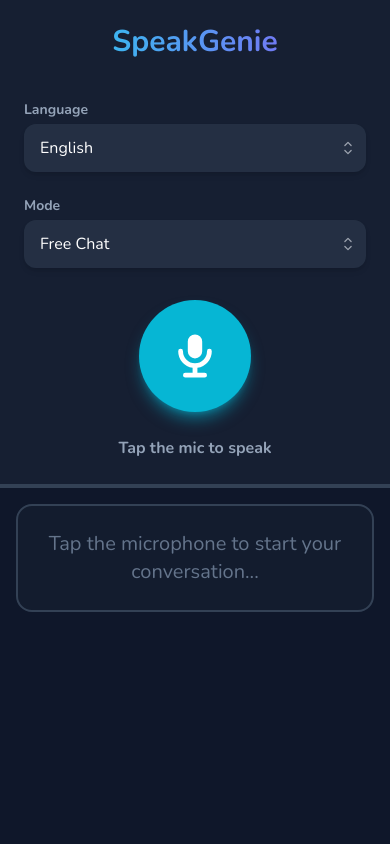
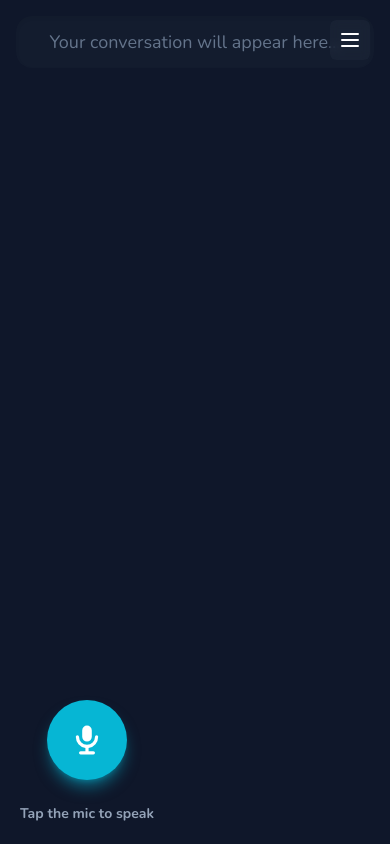
Before and after one commit to kaustubhduse/AI-Voice-Tutor-Frontend, a React (Create React App) app: page /chat in a window 390 px wide. Built offline with nearby package versions, Linux system fonts and the light colour scheme.

Commit message:
Added role-based

```diff
--- a/src/components/ChatWindow.js
+++ b/src/components/ChatWindow.js
@@ -1,17 +1,27 @@
 import React from 'react';
 import ChatMessage from './ChatMessage';
 
-function ChatWindow({ conversation, chatWindowRef }) {
+function ChatWindow({ conversation, chatWindowRef, speakingMessageIndex, highlightedWordIndex, language }) {
   return (
     <div className="w-full md:w-3/4 p-4 sm:p-6 md:p-8 flex flex-col">
-      <div ref={chatWindowRef} className="flex-grow bg-slate-800/30 border-2 border-slate-700 rounded-2xl p-6 overflow-y-auto flex flex-col gap-5">
+      {/* v-- THIS IS THE CORRECTED LINE --v */}
+      <div
+        ref={chatWindowRef}
+        className="flex-grow bg-slate-800/30 rounded-2xl p-3 sm:p-6 overflow-y-auto flex flex-col gap-4 shadow-inner"
+      >
         {conversation.length === 0 ? (
-          <div className="flex-grow flex items-center justify-center text-slate-500 text-xl text-center">
-            Tap the microphone to start your conversation...
+          <div className="flex-grow flex items-center justify-center text-slate-500 text-lg md:text-xl text-center">
+            Your conversation will appear here...
           </div>
         ) : (
           conversation.map((msg, index) => (
-            <ChatMessage key={index} message={msg} />
+            <ChatMessage
+              key={index}
+              message={msg}
+              isSpeaking={speakingMessageIndex === index}
+              highlightedWordIndex={speakingMessageIndex === index ? highlightedWordIndex : null}
+              language={language}
+            />
           ))
         )}
       </div>
--- a/src/components/ControlPanel.js
+++ b/src/components/ControlPanel.js
@@ -1,71 +1,31 @@
 import React, { Fragment } from 'react';
 import { Listbox, Transition } from '@headlessui/react';
-// v-- THIS IS THE CORRECTED LINE --v
-import { CheckIcon, ChevronUpDownIcon as SelectorIcon } from '@heroicons/react/24/solid';
-import { motion } from 'framer-motion';
+import { CheckIcon, ChevronUpDownIcon as SelectorIcon, XMarkIcon as XIcon } from '@heroicons/react/24/solid';
+import { motion, AnimatePresence } from 'framer-motion';
 import SpeakButton from './SpeakButton';
 import { Link } from 'react-router-dom';
 
-// We'll define our options here to keep the main component clean
-const languageOptions = [
-  { name: 'English', value: 'en-US' },
-  { name: 'Hindi (हिन्दी)', value: 'hi-IN' },
-];
+const languageOptions = [ { name: 'English', value: 'en-US' }, { name: 'Hindi (हिन्दी)', value: 'hi-IN' } ];
+const modeOptions = [ { name: 'Free Chat', value: 'free-chat' }, { name: 'Roleplay', value: 'roleplay' } ];
+const roleplayOptions = [ { name: '🏫 At School', value: 'At School' }, { name: '🛒 At the Store', value: 'At the Store' }, { name: '👨‍👩‍👧 At Home', value: 'At Home' } ];
 
-const modeOptions = [
-  { name: 'Free Chat', value: 'free-chat' },
-  { name: 'Roleplay', value: 'roleplay' },
-];
-
-const roleplayOptions = [
-  { name: '🏫 At School', value: 'At School' },
-  { name: '🛒 At the Store', value: 'At the Store' },
-  { name: '👨‍👩‍👧 At Home', value: 'At Home' },
-];
-
-// A reusable custom dropdown component
 function CustomSelect({ label, value, onChange, options }) {
   const selectedOption = options.find(opt => opt.value === value);
-
   return (
     <div>
       <label className="block text-sm font-bold text-slate-400 mb-1">{label}</label>
       <Listbox value={value} onChange={onChange}>
         <div className="relative">
-          <Listbox.Button className="relative w-full cursor-pointer rounded-xl bg-slate-700/50 py-3 pl-4 pr-10 text-left text-white shadow-md focus:outline-none focus-visible:border-pink-500 focus-visible:ring-2 focus-visible:ring-white/75 focus-visible:ring-offset-2 focus-visible:ring-offset-pink-500 sm:text-lg">
+          <Listbox.Button className="relative w-full cursor-pointer rounded-xl bg-slate-700/50 py-3 pl-4 pr-10 text-left text-white shadow-md focus:outline-none focus-visible:border-pink-500 focus-visible:ring-2 focus-visible:ring-white/75 text-base sm:text-lg">
             <span className="block truncate">{selectedOption.name}</span>
-            <span className="pointer-events-none absolute inset-y-0 right-0 flex items-center pr-2">
-              <SelectorIcon className="h-5 w-5 text-gray-400" aria-hidden="true" />
-            </span>
+            <span className="pointer-events-none absolute inset-y-0 right-0 flex items-center pr-2"><SelectorIcon className="h-5 w-5 text-gray-400" aria-hidden="true" /></span>
           </Listbox.Button>
-          <Transition
-            as={Fragment}
-            leave="transition ease-in duration-100"
-            leaveFrom="opacity-100"
-            leaveTo="opacity-0"
-          >
-            <Listbox.Options className="absolute mt-1 max-h-60 w-full overflow-auto rounded-xl bg-slate-800/80 backdrop-blur-md py-1 text-base shadow-lg ring-1 ring-black/5 focus:outline-none sm:text-lg z-20">
+          <Transition as={Fragment} leave="transition ease-in duration-100" leaveFrom="opacity-100" leaveTo="opacity-0">
+            <Listbox.Options className="absolute mt-1 max-h-60 w-full overflow-auto rounded-xl bg-slate-800/80 backdrop-blur-md py-1 shadow-lg ring-1 ring-black/5 focus:outline-none text-base sm:text-lg z-20">
               {options.map((option, index) => (
-                <Listbox.Option
-                  key={index}
-                  className={({ active }) =>
-                    `relative cursor-pointer select-none py-2 pl-10 pr-4 ${
-                      active ? 'bg-pink-500/30 text-pink-300' : 'text-slate-200'
-                    }`
-                  }
-                  value={option.value}
-                >
+                <Listbox.Option key={index} className={({ active }) => `relative cursor-pointer select-none py-2 pl-10 pr-4 ${active ? 'bg-pink-500/30 text-pink-300' : 'text-slate-200'}`} value={option.value}>
                   {({ selected }) => (
-                    <>
-                      <span className={`block truncate ${selected ? 'font-medium' : 'font-normal'}`}>
-                        {option.name}
-                      </span>
-                      {selected ? (
-                        <span className="absolute inset-y-0 left-0 flex items-center pl-3 text-pink-400">
-                          <CheckIcon className="h-5 w-5" aria-hidden="true" />
-                        </span>
-                      ) : null}
-                    </>
+                    <><span className={`block truncate ${selected ? 'font-medium' : 'font-normal'}`}>{option.name}</span>{selected ? <span className="absolute inset-y-0 left-0 flex items-center pl-3 text-pink-400"><CheckIcon className="h-5 w-5" aria-hidden="true" /></span> : null}</>
                   )}
                 </Listbox.Option>
               ))}
@@ -79,23 +39,24 @@
 
 function ControlPanel(props) {
   const {
+    isOpen, setIsOpen,
     language, setLanguage,
     mode, setMode,
     roleplayTopic, setRoleplayTopic,
-    ...speakButtonProps // Pass the rest of the props to SpeakButton
+    ...speakButtonProps
   } = props;
 
-  return (
-    <motion.div
-      className="w-full md:w-1/4 bg-slate-800/50 p-6 flex flex-col items-center justify-between border-b-4 md:border-b-0 md:border-r-4 border-slate-700"
-      initial={{ x: '-100%' }}
-      animate={{ x: 0 }}
-      transition={{ type: 'spring', stiffness: 50, damping: 15 }}
-    >
+  const panelContent = (
+    <div className="w-full h-full p-6 flex flex-col justify-between">
       <div className="w-full">
-        <Link to="/" className="text-3xl md:text-4xl font-bold bg-gradient-to-r from-cyan-400 to-violet-500 bg-clip-text text-transparent mb-10 text-center block">
-          SpeakGenie
-        </Link>
+        <div className="flex justify-between items-center mb-10">
+          <Link to="/" className="text-3xl font-bold bg-gradient-to-r from-cyan-400 to-violet-500 bg-clip-text text-transparent">
+            SpeakGenie
+          </Link>
+          <button onClick={() => setIsOpen(false)} className="md:hidden text-slate-400 hover:text-white">
+            <XIcon className="h-8 w-8" />
+          </button>
+        </div>
         <div className="space-y-6">
           <CustomSelect label="Language" value={language} onChange={setLanguage} options={languageOptions} />
           <CustomSelect label="Mode" value={mode} onChange={setMode} options={modeOptions} />
@@ -107,10 +68,37 @@
         </div>
       </div>
 
-      <div className="mt-6 md:mt-0 flex justify-center">
+      <div className="mt-6 hidden md:flex justify-center">
         <SpeakButton {...speakButtonProps} />
       </div>
-    </motion.div>
+    </div>
+  );
+
+  return (
+    <>
+      {/* Mobile view: A drawer that slides down from the top */}
+      <div className="md:hidden fixed top-0 left-0 w-full z-40">
+        <AnimatePresence>
+          {isOpen && (
+            <motion.div
+              key="control-panel-mobile"
+              className="w-full bg-slate-800/80 backdrop-blur-md shadow-lg border-b-4 border-slate-700"
+              initial={{ y: '-100%' }}
+              animate={{ y: 0 }}
+              exit={{ y: '-100%' }}
+              transition={{ type: 'spring', stiffness: 300, damping: 30 }}
+            >
+              {panelContent}
+            </motion.div>
+          )}
+        </AnimatePresence>
+      </div>
+
+      {/* Desktop view: A static sidebar */}
+      <div className="hidden md:flex md:w-1/4 h-full bg-slate-800/50 border-r-4 border-slate-700">
+        {panelContent}
+      </div>
+    </>
   );
 }
 
--- a/src/components/SpeakButton.js
+++ b/src/components/SpeakButton.js
@@ -1,19 +1,29 @@
 import React from 'react';
 import { motion } from 'framer-motion';
 
+// Responsive SVG icon for the microphone
 const MicrophoneIcon = () => (
-  <svg xmlns="http://www.w3.org/2000/svg" className="h-12 w-12" viewBox="0 0 20 20" fill="currentColor">
-    <path fillRule="evenodd" d="M7 4a3 3 0 016 0v4a3 3 0 11-6 0V4zm4 10.93A7.001 7.001 0 0017 8a1 1 0 10-2 0A5 5 0 015 8a1 1 0 10-2 0 7.001 7.001 0 006 6.93V17H6a1 1 0 100 2h8a1 1 0 100-2h-3v-2.07z" clipRule="evenodd" />
+  <svg
+    xmlns="http://www.w3.org/2000/svg"
+    className="h-8 w-8 sm:h-10 sm:w-10 md:h-12 md:w-12" // Responsive sizes
+    viewBox="0 0 20 20"
+    fill="currentColor"
+  >
+    <path
+      fillRule="evenodd"
+      d="M7 4a3 3 0 016 0v4a3 3 0 11-6 0V4zm4 10.93A7.001 7.001 0 0017 8a1 1 0 10-2 0A5 5 0 015 8a1 1 0 10-2 0 7.001 7.001 0 006 6.93V17H6a1 1 0 100 2h8a1 1 0 100-2h-3v-2.07z"
+      clipRule="evenodd"
+    />
   </svg>
 );
 
 function SpeakButton({ isRecording, isLoading, handleStartRecording, handleStopRecording }) {
   return (
     <div className="flex flex-col items-center">
-      <div className="relative flex items-center justify-center h-32 w-32">
+      <div className="relative flex items-center justify-center h-24 w-24 sm:h-28 sm:w-28 md:h-32 md:w-32">
         <motion.button
           onClick={isRecording ? handleStopRecording : handleStartRecording}
-          className={`w-28 h-28 rounded-full font-bold text-white shadow-lg flex items-center justify-center disabled:bg-slate-600 disabled:cursor-not-allowed ${
+          className={`w-20 h-20 sm:w-24 sm:h-24 md:w-28 md:h-28 rounded-full font-bold text-white shadow-lg flex items-center justify-center disabled:bg-slate-600 ${
             isRecording ? 'bg-pink-500 shadow-pink-500/50' : 'bg-cyan-500 shadow-cyan-500/50'
           }`}
           disabled={isLoading}
@@ -30,11 +40,11 @@
         </motion.button>
         {isLoading && (
           <div className="absolute top-1/2 left-1/2 -translate-x-1/2 -translate-y-1/2">
-            <div className="w-32 h-32 border-4 border-violet-500 border-t-transparent rounded-full animate-spin"></div>
+            <div className="w-24 h-24 sm:w-28 sm:h-28 md:w-32 md:h-32 border-4 border-violet-500 border-t-transparent rounded-full animate-spin"></div>
           </div>
         )}
       </div>
-      <p className="mt-4 text-slate-400 text-center font-semibold">
+      <p className="mt-4 text-slate-400 text-center font-semibold text-sm sm:text-base">
         {isLoading ? 'Genie is thinking...' : (isRecording ? 'Listening...' : 'Tap the mic to speak')}
       </p>
     </div>
--- a/src/pages/ChatPage.js
+++ b/src/pages/ChatPage.js
@@ -1,9 +1,21 @@
 import React, { useState, useRef, useEffect } from 'react';
 import axios from 'axios';
+import { AnimatePresence } from 'framer-motion';
 import ControlPanel from '../components/ControlPanel';
 import ChatWindow from '../components/ChatWindow';
+import SpeakButton from '../components/SpeakButton';
+
+// A component for the menu button, visible only on mobile
+const HamburgerButton = ({ onClick }) => (
+  <button onClick={onClick} className="md:hidden fixed top-5 right-5 z-20 bg-slate-800/50 p-2 rounded-md text-white backdrop-blur-sm">
+    <svg xmlns="http://www.w3.org/2000/svg" className="h-6 w-6" fill="none" viewBox="0 0 24 24" stroke="currentColor">
+      <path strokeLinecap="round" strokeLinejoin="round" strokeWidth={2} d="M4 6h16M4 12h16M4 18h16" />
+    </svg>
+  </button>
+);
 
 function ChatPage() {
+  const [isPanelOpen, setIsPanelOpen] = useState(false);
   const [isRecording, setIsRecording] = useState(false);
   const [isLoading, setIsLoading] = useState(false);
   const [language, setLanguage] = useState('en-US');
@@ -15,6 +27,9 @@
     'free-chat-hi-IN': [], 'At School-hi-IN': [], 'At the Store-hi-IN': [], 'At Home-hi-IN': [],
   });
 
+  const [speakingMessageIndex, setSpeakingMessageIndex] = useState(null);
+  const [highlightedWordIndex, setHighlightedWordIndex] = useState(null);
+
   const mediaRecorder = useRef(null);
   const audioChunks = useRef(null);
   const chatWindowRef = useRef(null);
@@ -22,37 +37,56 @@
   const currentConversationKey = `${mode === 'roleplay' ? roleplayTopic : 'free-chat'}-${language}`;
   const currentConversation = conversations[currentConversationKey] || [];
 
-  // This effect scrolls the chat window to the bottom when new messages are added
   useEffect(() => {
     if (chatWindowRef.current) {
       chatWindowRef.current.scrollTop = chatWindowRef.current.scrollHeight;
     }
   }, [currentConversation]);
 
-  // This effect starts the roleplay conversation if the mode is 'roleplay' and the chat is empty
+  const speakText = (message, messageIndex, lang) => {
+    try {
+      window.speechSynthesis.cancel();
+      setSpeakingMessageIndex(messageIndex);
+      setHighlightedWordIndex(0);
+
+      const emojiRegex = /([\u2700-\u27BF]|[\uE000-\uF8FF]|\uD83C[\uDC00-\uDFFF]|\uD83D[\uDC00-\uDFFF]|[\u2011-\u26FF]|\uD83E[\uDD10-\uDDFF])/g;
+      const cleanText = message.text.replace(emojiRegex, '').trim();
+
+      const utterance = new SpeechSynthesisUtterance(cleanText);
+      utterance.lang = lang;
+      utterance.rate = 0.9;
+
+      let wordIndex = 0;
+      utterance.onboundary = (event) => {
+        if (event.name === 'word') {
+            setHighlightedWordIndex(wordIndex);
+            wordIndex++;
+        }
+      };
+
+      utterance.onend = () => {
+        setSpeakingMessageIndex(null);
+        setHighlightedWordIndex(null);
+      };
+
+      window.speechSynthesis.speak(utterance);
+    } catch (error) {
+      console.error("Browser speech synthesis failed:", error);
+      setSpeakingMessageIndex(null);
+      setHighlightedWordIndex(null);
+    }
+  };
+
   useEffect(() => {
     const initiateRoleplay = async () => {
       setIsLoading(true);
       try {
-        const response = await axios.post(`${process.env.REACT_APP_BACKEND_URL}/api/initiate`, {
-          language,
-          mode,
-          roleplayTopic,
-        });
-
+        const response = await axios.post(`${process.env.REACT_APP_BACKEND_URL}/api/initiate`, { language, mode, roleplayTopic });
         const { aiReply } = response.data;
         if (aiReply) {
-          const emojiRegex = /([\u2700-\u27BF]|[\uE000-\uF8FF]|\uD83C[\uDC00-\uDFFF]|\uD83D[\uDC00-\uDFFF]|[\u2011-\u26FF]|\uD83E[\uDD10-\uDDFF])/g;
-          const cleanTextForSpeech = aiReply.replace(emojiRegex, '');
-
-          setConversations(prev => ({
-            ...prev,
-            [currentConversationKey]: [{ sender: 'ai', text: aiReply }],
-          }));
-
-          if (cleanTextForSpeech) {
-            speakText(cleanTextForSpeech.trim(), language);
-          }
+          const newMessage = { sender: 'ai', text: aiReply };
+          setConversations(prev => ({ ...prev, [currentConversationKey]: [newMessage] }));
+          speakText(newMessage, 0, language);
         }
       } catch (error) {
         console.error("Failed to initiate roleplay:", error);
@@ -61,24 +95,10 @@
         setIsLoading(false);
       }
     };
-
     if (mode === 'roleplay' && currentConversation.length === 0) {
       initiateRoleplay();
     }
-  }, [currentConversationKey]); // This re-runs every time you switch roles/languages
-
-  // This function speaks text using the browser's built-in voice engine
-  const speakText = (text, lang) => {
-    try {
-      window.speechSynthesis.cancel();
-      const utterance = new SpeechSynthesisUtterance(text);
-      utterance.lang = lang;
-      utterance.rate = 0.9;
-      window.speechSynthesis.speak(utterance);
-    } catch (error) {
-      console.error("Browser speech synthesis failed:", error);
-    }
-  };
+  }, [currentConversationKey]);
 
   const handleStartRecording = async () => {
     try {
@@ -104,7 +124,6 @@
     }
   };
 
-  // This function sends the recorded audio to the backend for an ongoing conversation
   const handleSendAudio = async () => {
     const audioBlob = new Blob(audioChunks.current, { type: 'audio/webm' });
     audioChunks.current = [];
@@ -112,34 +131,33 @@
       setIsLoading(false);
       return;
     }
-
     const formData = new FormData();
     formData.append('audio', audioBlob);
     formData.append('language', language);
     formData.append('mode', mode);
     formData.append('roleplayTopic', roleplayTopic);
     formData.append('history', JSON.stringify(currentConversation));
-
     try {
       const response = await axios.post(`${process.env.REACT_APP_BACKEND_URL}/api/chat`, formData, {
         headers: { 'Content-Type': 'multipart/form-data' },
       });
       const { userText, aiReply } = response.data;
-      const emojiRegex = /([\u2700-\u27BF]|[\uE000-\uF8FF]|\uD83C[\uDC00-\uDFFF]|\uD83D[\uDC00-\uDFFF]|[\u2011-\u26FF]|\uD83E[\uDD10-\uDDFF])/g;
-      const cleanTextForSpeech = aiReply.replace(emojiRegex, '');
+
+      const newUserMessage = { sender: 'user', text: userText };
+      const newAiMessage = { sender: 'ai', text: aiReply };
 
       setConversations(prev => ({
         ...prev,
         [currentConversationKey]: [
           ...prev[currentConversationKey],
-          { sender: 'user', text: userText },
-          { sender: 'ai', text: aiReply },
+          newUserMessage,
+          newAiMessage,
         ],
       }));
 
-      if (cleanTextForSpeech) {
-        speakText(cleanTextForSpeech.trim(), language);
-      }
+      const nextMessageIndex = currentConversation.length + 1;
+      speakText(newAiMessage, nextMessageIndex, language);
+
     } catch (error) {
       console.error('Error sending audio to backend:', error);
       alert('Sorry, something went wrong. Please try again.');
@@ -149,19 +167,49 @@
   };
 
   return (
-    <div className="flex flex-col md:flex-row h-full w-full">
+    <div className="flex flex-col md:flex-row h-full w-full relative">
+      <HamburgerButton onClick={() => setIsPanelOpen(true)} />
+
+      <AnimatePresence>
+        {isPanelOpen && (
+          <div
+            onClick={() => setIsPanelOpen(false)}
+            className="md:hidden fixed inset-0 bg-black/50 z-30"
+          ></div>
+        )}
+      </AnimatePresence>
+
       <ControlPanel
-        language={language} setLanguage={setLanguage}
-        mode={mode} setMode={setMode}
-        roleplayTopic={roleplayTopic} setRoleplayTopic={setRoleplayTopic}
-        isRecording={isRecording} isLoading={isLoading}
+        isOpen={isPanelOpen}
+        setIsOpen={setIsPanelOpen}
+        language={language}
+        setLanguage={setLanguage}
+        mode={mode}
+        setMode={setMode}
+        roleplayTopic={roleplayTopic}
+        setRoleplayTopic={setRoleplayTopic}
+        isRecording={isRecording}
+        isLoading={isLoading}
         handleStartRecording={handleStartRecording}
         handleStopRecording={handleStopRecording}
       />
+
       <ChatWindow
         conversation={currentConversation}
         chatWindowRef={chatWindowRef}
+        speakingMessageIndex={speakingMessageIndex}
+        highlightedWordIndex={highlightedWordIndex}
+        language={language}
       />
+
+      <div className="md:hidden fixed bottom-5 left-5 z-20">
+        <SpeakButton
+          isRecording={isRecording}
+          isLoading={isLoading}
+          handleStartRecording={handleStartRecording}
+          handleStopRecording={handleStopRecording}
+        />
+      </div>
     </div>
   );
 }
```
Also changed, not shown: src/components/ChatMessage.js (+30 -6 lines).
